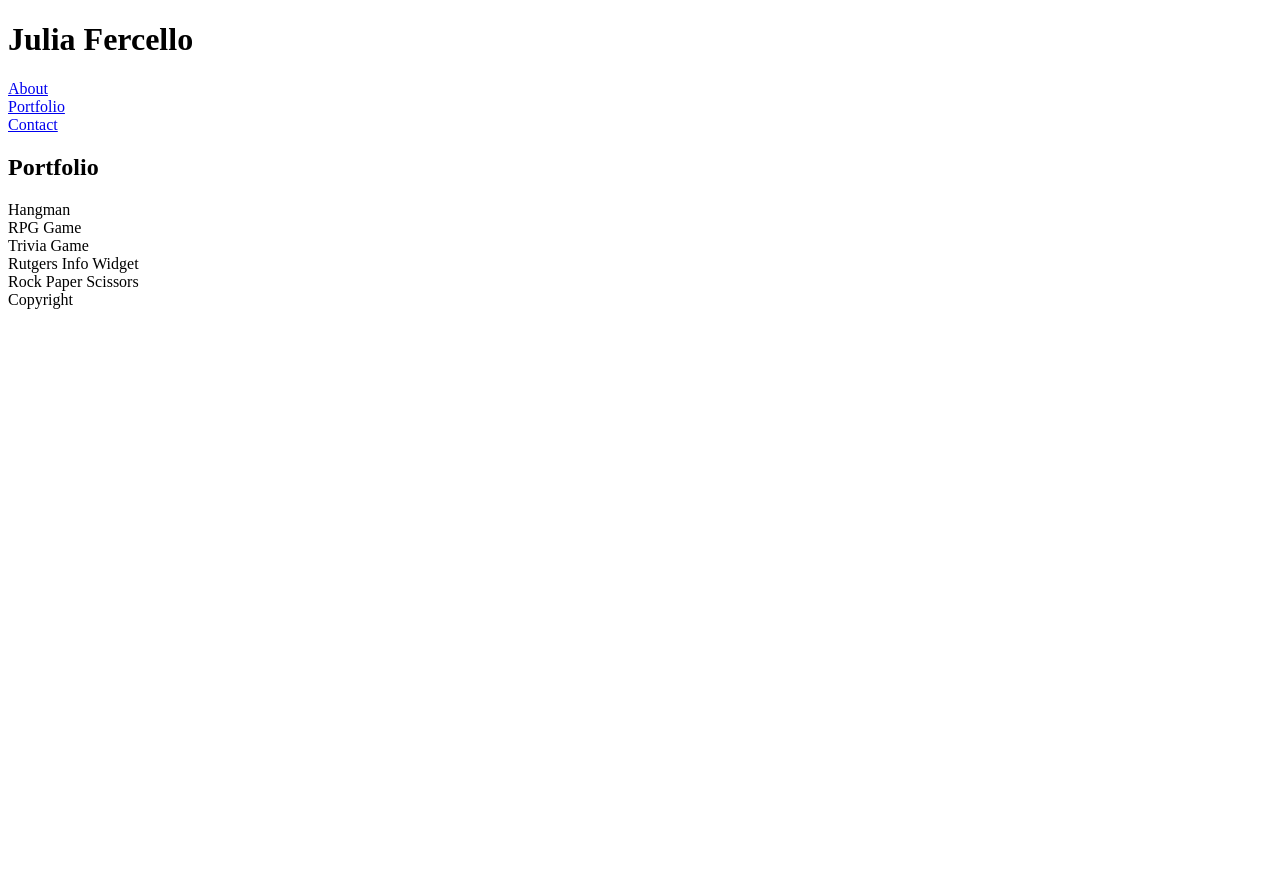
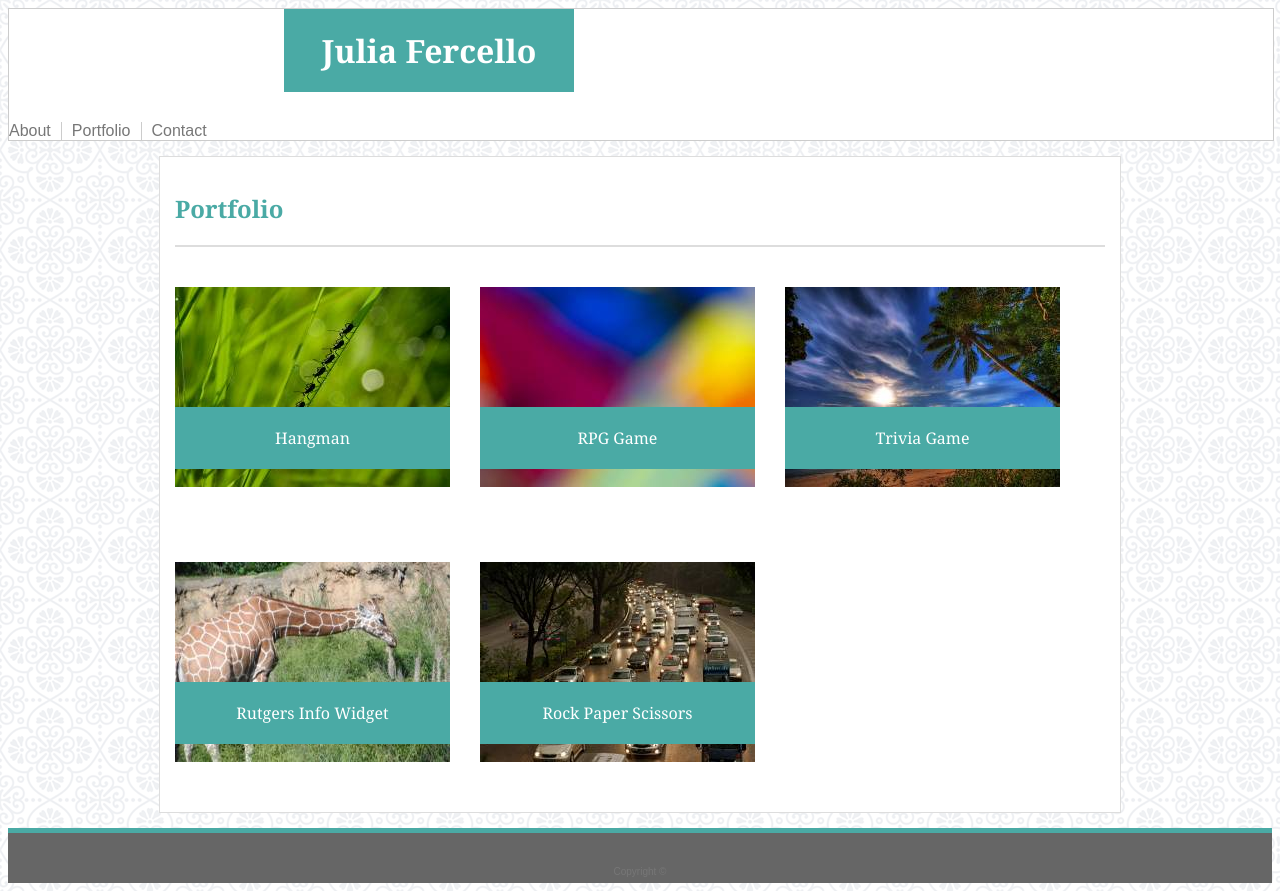
Before and after one commit to juliafercello/Basic-Portfolio, a plain HTML site: page portfolio.html in a window 1280 px wide. Before the commit the page ends 800 px from the top, so only its background shows below. Drawn offline with Linux system fonts and the light colour scheme.

Commit message:
first draft of css

```diff
--- /dev/null
+++ b/assets/css/style.css
@@ -0,0 +1,152 @@
+body {
+    background-image: url("../images/regal.png");
+}
+
+header{
+    overflow: auto;
+    background-color: #ffffff;
+    border: 1px solid #cccccc;
+    font-family: 'Arial', 'Helvetica Neue', Helvetica, sans-serif;
+    width: 100%;
+    margin: 0 0 0 0;
+   /* position: absolute;
+    top: 0;
+    left: 0; */
+}
+
+h1{
+    color: #ffffff;
+    background-color: #4aaaa5;
+    padding: 20px;
+    text-align: center;
+    width: 250px;
+    font-family: 'Georgia', Times, Times New Roman, serif;
+    margin: 0 700px 0 275px;
+    float: left;
+}
+
+a{
+    text-decoration: none;
+    color: #777777;
+
+}
+
+#nav {
+    float: left;
+    padding-top: 30px;
+}
+
+#about {
+    float: left;
+    border-right: 1px solid #cccccc;
+    padding-right: 10px;
+}
+
+#portfolio {
+    float: left;
+    border-right: 1px solid #cccccc;
+    padding-right: 10px;
+    padding-left: 10px;
+}
+
+#contact {
+    float: left;
+    padding-right: 10px;
+    padding-left: 10px;
+}
+
+/*.clearfix::after {
+    content: "";
+    clear: both;
+    display: table;
+  }
+*/
+
+h2{
+    clear: both;
+    color: #4aaaa5;
+    background-color: #ffffff;
+    font-family: 'Georgia', Times, Times New Roman, serif;
+    padding-top: 20px;
+    padding-bottom: 20px;
+    border-bottom: 2px solid #dddddd;
+    margin: 15px;
+}
+
+/*.regal {
+    background-image: url("../images/regal.png");
+
+}
+*/
+
+.maincontent {
+    overflow: auto;
+    margin: 15px auto;
+    width: 960px;
+    background-color: #ffffff;
+    border: 1px solid #dddddd;
+    font-family: 'Arial', 'Helvetica Neue', Helvetica, sans-serif;
+    color: #777777;
+}
+
+#hangmanPic {
+    background-image: url("../images/hangman.jpg");
+    background-repeat: no-repeat;
+    height: 250px;
+    margin: 25px 15px;
+    float: left;
+}
+
+.portfolioImageText {
+    font-family: 'Georgia', Times, Times New Roman, serif;
+    color: #ffffff;
+    background-color: #4aaaa5;
+    width: 235px;
+    padding: 20px;
+    text-align: center;
+    margin-top: 120px;
+}
+
+#rpgGame {
+    background-image: url("../images/rpgGame.jpg");
+    background-repeat: no-repeat;
+    height: 250px;
+    margin: 25px 15px;
+    float: left;
+}
+
+#triviaGame {
+    background-image: url("../images/triviaGame.jpg");
+    background-repeat: no-repeat;
+    height: 250px;
+    margin: 25px 15px;
+    float: left;
+}
+
+#rutgersInfoWidget {
+    background-image: url("../images/rutgersInfoWidget.jpg");
+    background-repeat: no-repeat;
+    height: 250px;
+    margin: 0 15px;
+    float: left;
+}
+
+#rockPaperScissors {
+    background-image: url("../images/rockPaperScissors.jpg");
+    background-repeat: no-repeat;
+    height: 250px;
+    margin: 0 15px;
+    float: left;
+}
+
+footer{
+    clear: both;
+    background-color: #666666;
+    font-family: 'Arial', 'Helvetica Neue', Helvetica, sans-serif;
+    border-top: 5px solid #4aaaa5;
+    color: #777777;
+    height: 50px;
+    width: 100%;
+    text-align: center;
+    font-size: 10px;
+    }
--- a/portfolio.html
+++ b/portfolio.html
@@ -3,40 +3,40 @@
 
 <head>
     <meta charset="UTF-8">
-    <title>About Me</title>
-    <!--<link rel="stylesheet" type="text/css" href="/assets/css/style.css">-->
+    <title>Portfolio</title>
+    <link rel="stylesheet" type="text/css" href="assets/css/style.css">
 </head>
 
 <body>
     <header>
         <h1>Julia Fercello</h1>
-        <div><a href="index.html">About</a></div>
-        <div><a href="portfolio.html">Portfolio</a></div>
-        <div><a href="contact.html">Contact</a></div>
+        <div id="nav">
+            <div id="about"><a href="index.html">About</a></div>
+            <div id="portfolio"><a href="portfolio.html">Portfolio</a></div>
+            <div id="contact"><a href="contact.html">Contact</a></div>
+        </div>
     </header>
 
-    <section>
+      <section class="maincontent" >
             <h2>Portfolio</h2>
-        <div>
-            <div>Hangman</div>
+            <div id="hangmanPic">
+                <div class="portfolioImageText">Hangman</div>
             </div>
-        <div>
-            <div>RPG Game</div>
+            <div id="rpgGame">
+                <div class="portfolioImageText">RPG Game</div>
             </div>
-        <div>
-            <div>Trivia Game</div>
+            <div id="triviaGame">
+                <div class="portfolioImageText">Trivia Game</div>
             </div>
-        <div>
-            <div>Rutgers Info Widget</div>
+            <div id="rutgersInfoWidget">
+                <div class="portfolioImageText">Rutgers Info Widget</div>
             </div>
-        <div>
-            <div>Rock Paper Scissors</div>
+            <div id="rockPaperScissors">
+                <div class="portfolioImageText">Rock Paper Scissors</div>
             </div>
+        </section>
 
-    </section>
-    <footer>
-        <div>Copyright</div>
-    </footer>
+    <footer><br><br><br>Copyright &#169;</footer>
 </body>
 
 </html>
```
Also changed, not shown: contact.html (+1 -1 lines), index.html (+2 -3 lines), assets/images/regal.png (added). Lines whose indentation alone changed are shown as unchanged.
